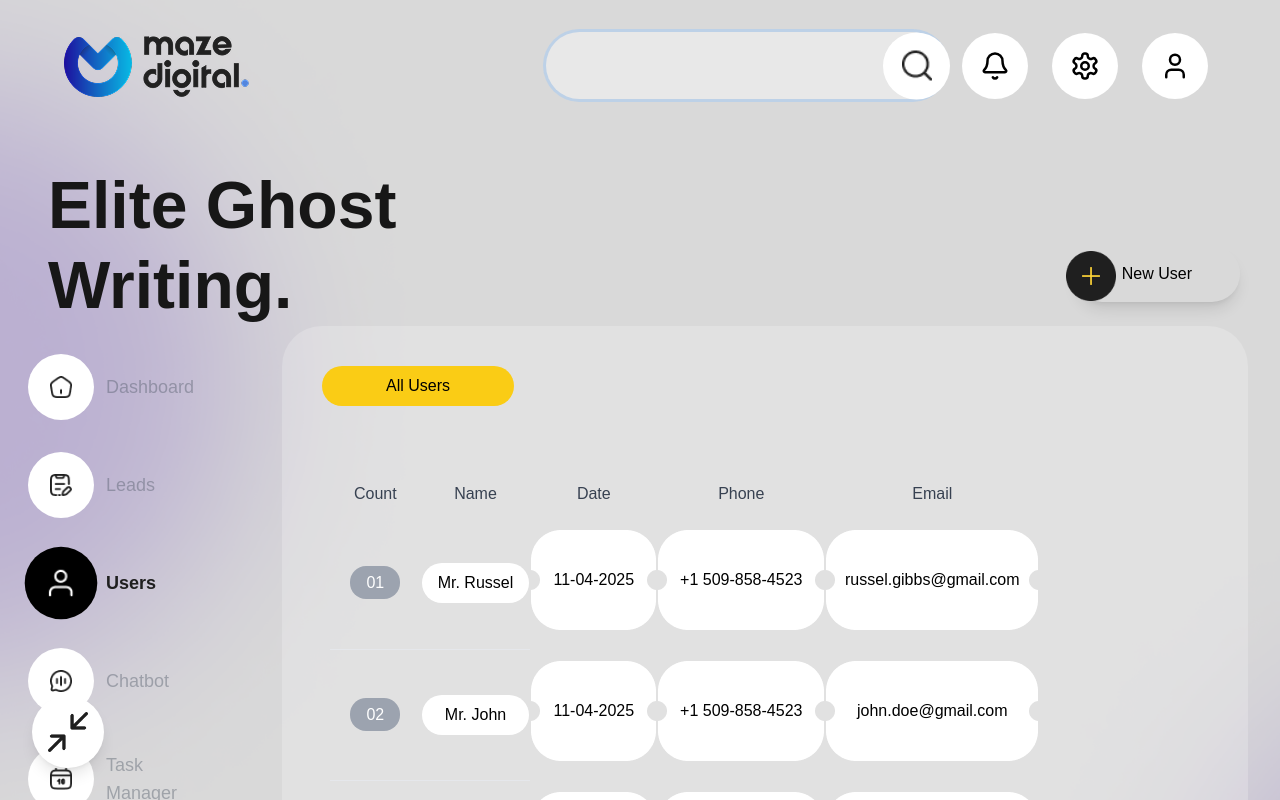
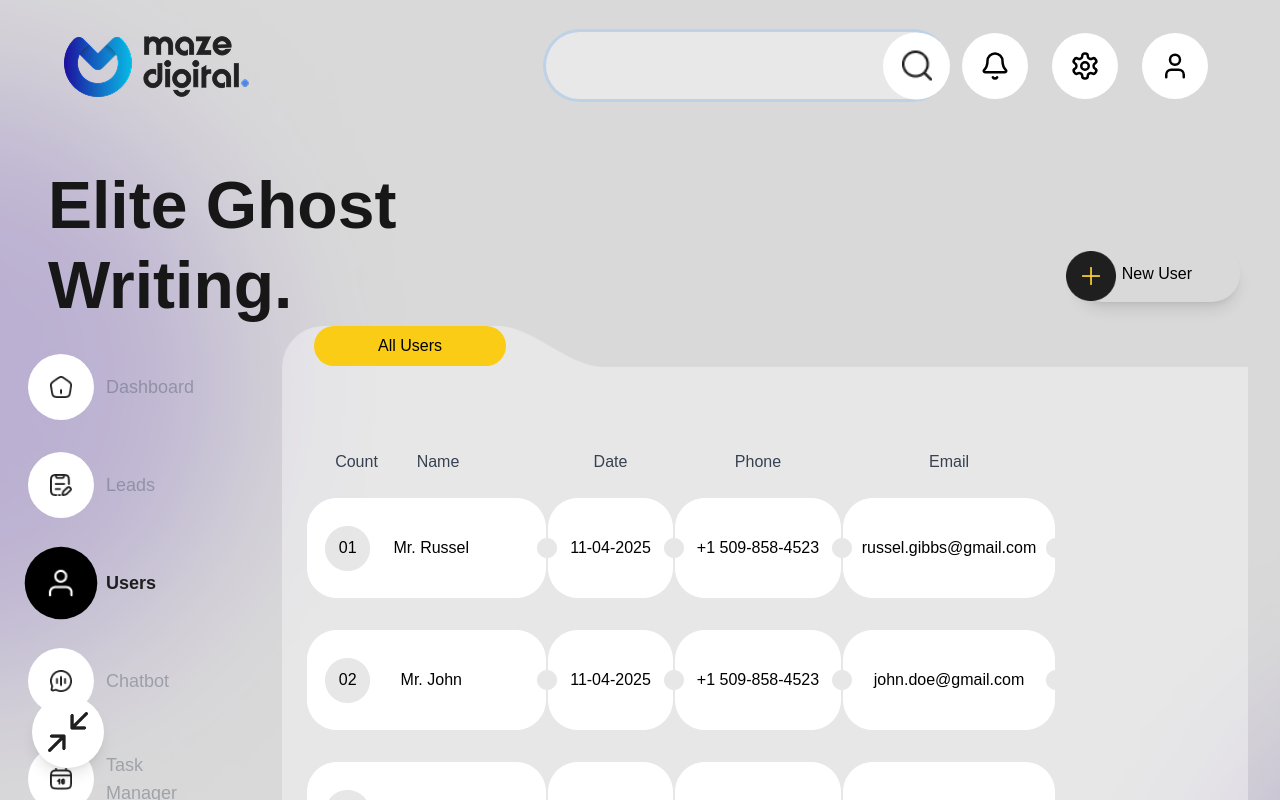
Before and after one commit to bilalsami00/maze-digital, a Next.js app: page /Users in a window 1280 px wide. Shown: the top 800 px of the page. Built offline with nearby package versions, Linux system fonts and the light colour scheme; a web font is replaced by a local one.

Commit message:
almost done only background left

```diff
--- a/src/app/Leads/page.tsx
+++ b/src/app/Leads/page.tsx
@@ -956,6 +956,14 @@ export default function Leads() {
       assignTo: "Hassan Osama",
       assignBy: "Huzaifa Aijaz",
       comments: "115",
+
+    },
+    {
+      count: "03",
+      name: "Mr. John",
+      date: "11-04-2025",
+      phone: "+1 509-858-4523",
+      email: "john.doe@gmail.com",
     },
   ];
   const [isSidebarOpen, setIsSidebarOpen] = useState(true);
@@ -1050,19 +1058,23 @@ export default function Leads() {
           }}
         >
           {/* Tabs */}
-          <div className="flex justify-between p-2 items-center w-full max-w-6xl mb-6">
-            <div className="flex space-x-5 rounded-xl">
-              <button className="px-16 py-2 bg-yellow-400 text-black rounded-full font-medium">
+          <div className="flex items-center pl-[2rem] w-full max-w-6xl mb-6">
+            <div className="flex space-x-4 rounded-xl">
+            <div className="flex justify-between items-center w-full max-w-6xl mx-auto mb-6">
+
+              <button className="px-12 py-2 bg-yellow-400 text-black rounded-full font-medium">
                 Main Lead Board
               </button>
             </div>
-            <div className="flex space-x-4 rounded-xl pr-[11rem] pl-[4rem]">
-            <button className="px-16 py-2 bg-gray-200 text-gray-700 rounded-full border-[2px] border-white">
+            <div className="flex space-x-4 rounded-xl pl-[4rem]">
+              <button className="px-12 py-2 bg-gray-200 text-gray-700 rounded-full border-[2px] border-white">
                 SMM Leads
               </button>
-              <button className="px-16 py-2 bg-gray-200 text-gray-700 rounded-full border-[2px] border-white">
+              <button className="px-12 py-2 bg-gray-200 text-gray-700 rounded-full border-[2px] border-white">
                 PPC Leads
               </button>
+              </div>
+
             </div>
           </div>
 
@@ -1085,28 +1097,43 @@ export default function Leads() {
                   ].map((heading) => (
                     <th
                       key={heading}
-                      className="px-6 py-3 font-medium text-center"
+                      className={` py-3 font-medium text-center ${
+                        heading === "Count"
+                          ? "pl-4"
+                          : heading === "Name"
+                          ? "pr-16"
+                          : "px-6"
+                      }`}
                     >
                       {heading}
                     </th>
                   ))}
                 </tr>
               </thead>
+
               <tbody>
                 {leads.map((lead, index) => (
                   <tr key={index} className="text-gray-700">
-                    {/* Count */}
-                    <td className="py-3 text-center border-b">
-                      <span className="px-4 py-2 bg-gray-400 text-white rounded-2xl">
-                        {lead.count}
-                      </span>
-                    </td>
+                    {/* Merged "Count" & "Name" inside the PNG but under separate headings */}
+                    <td className="py-3 text-center border-b" colSpan={2}>
+                      <div className="relative inline-flex items-center justify-center w-[239px] h-[100px]">
+                        {/* PNG Background */}
+                        <Image
+                          src="/images/bubbles/count-name-bub.png"
+                          alt="Count and Name Background"
+                          width={239}
+                          height={100}
+                          className="absolute top-0 left-0"
+                        />
 
-                    {/* Name */}
-                    <td className="py-3 text-center border-b">
-                      <span className="w-full block px-4 py-2 bg-white text-black rounded-[1.85rem] whitespace-nowrap">
-                        {lead.name}
-                      </span>
+                        {/* Count - Left Side Inside Image */}
+                        <span className="absolute left-[17%] top-1/2 transform -translate-x-1/2 -translate-y-1/2 text-black font-medium">
+                          {lead.count}
+                        </span>
+                        <span className="absolute left-[52%] top-1/2 left-1/2 transform -translate-x-1/2 -translate-y-1/2 text-black font-medium">
+                          {lead.name}
+                        </span>
+                      </div>
                     </td>
 
                     {/* Date */}
--- a/src/app/Users/page.tsx
+++ b/src/app/Users/page.tsx
@@ -340,6 +340,7 @@ export default function Users() {
       phone: "+1 509-858-4523",
       email: "john.doe@gmail.com",
     },
+
   ];
 
   const [isSidebarOpen, setIsSidebarOpen] = useState(true);
@@ -422,51 +423,73 @@ export default function Users() {
         </div>
 
         {/* Main Content */}
-      <div className="flex-1 min-h-screen relative mt-64 bg-white bg-opacity-20 p-6 overflow-auto rounded-[40px]  mx-8">
-
+        <div
+          className="flex-1 min-h-screen relative mt-64 overflow-scroll rounded-[40px] mx-8"
+          style={{
+            backgroundImage: "url('/images/folder-bg.png')",
+            backgroundSize: "cover",
+            // backgroundPosition: "center",
+            backgroundRepeat: "no-repeat",
+          }}
+        >
+          {" "}
           {/* Tabs & Button */}
+          <div className="flex items-center pl-[2rem] w-full max-w-6xl mb-6">
             <div className="flex justify-between items-center w-full max-w-6xl mx-auto mb-6">
-          <div className="flex space-x-4 p-4 rounded-xl">
               <button className="px-16 py-2 bg-yellow-400 text-black rounded-full font-medium">
                 All Users
               </button>
             </div>
           </div>
-
           {/* Table Container */}
-        {/* <div className="overflow-auto rounded-xl p-6 max-w-6xl"> */}
-        <div className="overflow-auto rounded-xl p-6 w-full max-w-[46rem] mr-auto">
-
-          {/* <table className="table-auto border-collapse rounded-[40px] overflow-hidden text-left"> */}
+          <div className=" rounded-xl p-6 w-full max-w-[46rem] mr-auto">
             <table className="w-full table-auto border-collapse rounded-lg overflow-hidden text-left">
-
               <thead>
                 <tr className="text-gray-700">
-                {["Count", "Name", "Date", "Phone", "Email"].map((heading) => (
+                  {["Count", "Name", "Date", "Phone", "Email"].map(
+                    (heading, index) => (
                       <th
                         key={heading}
-                    className="px-6 py-3 font-medium text-center"
+                        className={`py-3  font-medium text-center ${
+                          heading === "Count"
+                            ? "pl-4"
+                            : heading === "Name"
+                            ? "pr-16"
+                            : "px-6"
+                        }`}
                       >
                         {heading}
                       </th>
-                ))}
+                    )
+                  )}
                 </tr>
               </thead>
+
               <tbody>
                 {users.map((user, index) => (
                   <tr key={index} className="text-gray-700">
-                                  {/* Count */}
-                                  <td className="py-3 text-center border-b">
-                                    <span className="px-4 py-2 bg-gray-400 text-white rounded-2xl">
+                    {/* Merged "Count" & "Name" inside the PNG but under separate headings */}
+                    <td className="py-3 text-center border-b" colSpan={2}>
+                      <div className="relative inline-flex items-center justify-center w-[239px] h-[100px]">
+                        {/* PNG Background */}
+                        <Image
+                          src="/images/bubbles/count-name-bub.png"
+                          alt="Count and Name Background"
+                          width={239}
+                          height={100}
+                          className="absolute top-0 left-0"
+                        />
+
+                        {/* Count - Left Side Inside Image */}
+                        <span className="absolute left-[17%] top-1/2 transform -translate-x-1/2 -translate-y-1/2 text-black font-medium">
                           {user.count}
                         </span>
-                                  </td>
 
-                                  {/* Name */}
-                                  <td className="py-3 text-center border-b">
-                                    <span className="w-full block px-4 py-2 bg-white text-black rounded-[1.85rem] whitespace-nowrap">
+                        {/* Name - Right Side Inside Image */}
+                        <span className="absolute left-[52%] top-1/2 left-1/2 transform -translate-x-1/2 -translate-y-1/2 text-black font-medium">
                           {user.name}
                         </span>
+                      </div>
                     </td>
 
                     {/* Date */}
@@ -516,8 +539,6 @@ export default function Users() {
                         </span>
                       </div>
                     </td>
-
-
                   </tr>
                 ))}
               </tbody>
```
Lines whose indentation alone changed are shown as unchanged.
